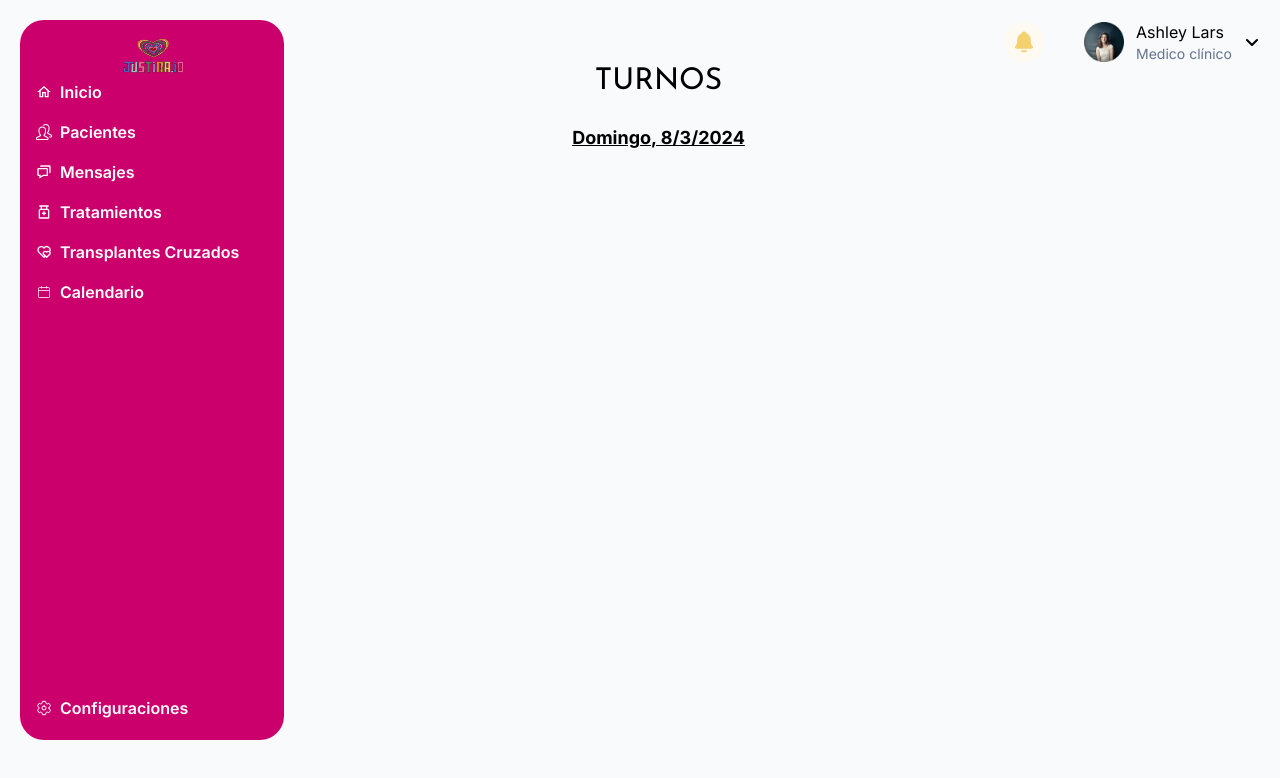
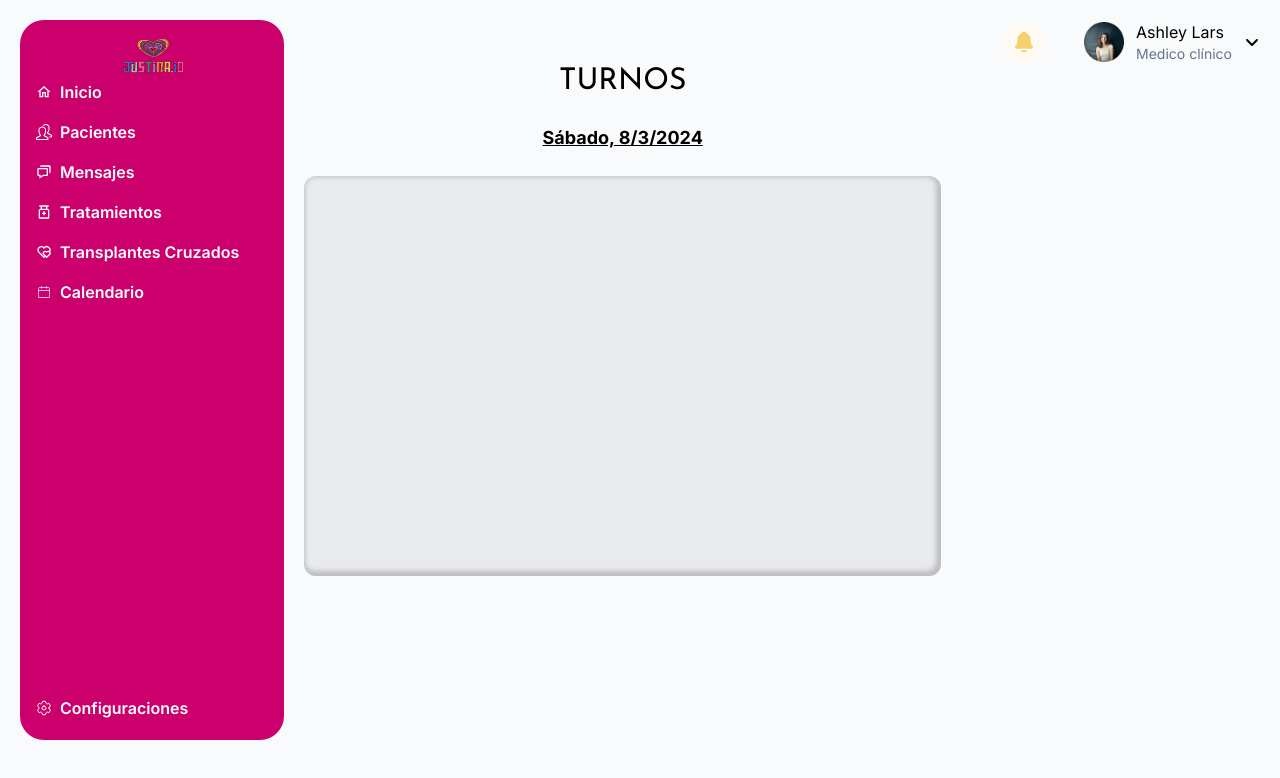
Before and after one commit to No-Country-simulation/h1-15-python-react, a React (Vite) app in the folder Frontend/: page /doctor/appointments in a window 1280 px wide. Shown: the top 778 px of the page. Built offline with nearby package versions, Linux system fonts and the light colour scheme; sample sign-in values are in the browser's storage.

Commit message:
design changes

```diff
--- a/Frontend/src/components/Cards/CardPatientList.jsx
+++ b/Frontend/src/components/Cards/CardPatientList.jsx
@@ -1,23 +1,41 @@
-import { Avatar, Checkbox } from "@mui/material";
+/* eslint-disable react/prop-types */
+import { Avatar } from "@mui/material";
 import { FiArrowRight } from "react-icons/fi";
 
-const CardPatientList = (paciente, setPacienteSeleccionado) => {
+const CardPatientList = ({
+  paciente,
+  pacienteSeleccionado,
+  setPacienteSeleccionado,
+}) => {
+  const pacienteFake = {
+    diagnostic: "Arritmia",
+    picture: "/Perfil2.png",
+    risk: "Medio",
+    name: "Jonah Makarov",
+    age: "15",
+    headDoctor: "Porcel",
+    especialist: "Cardiología",
+    visits: "10",
+  };
   return (
     <div className="bg-[#28ADE4] w-full h-[64px] rounded-[76px] text-white flex items-center px-6">
-      <Checkbox color="success" />
       <div className="ml-[37px] flex items-center justify-between w-full">
         <div className="flex gap-2 items-center">
           <Avatar />
           <div>
-            <p className="font-medium text-sm">Joaquin Perez</p>
-            <p className="text-sm">46, Hipocardíaco</p>
+            <p className="font-medium text-sm">{paciente.name}</p>
+            <p className="text-sm">{paciente.age}, Hipocardíaco</p>
           </div>
         </div>
         <div>Hospital Alemán</div>
         <button
-          className="bg-white rounded-full px-2 py-2"
+          className="bg-white rounded-full px-2 py-2  hover:scale-110 transition-all duration-200"
           onClick={() => {
-            setPacienteSeleccionado(paciente);
+            if (!pacienteSeleccionado) {
+              setPacienteSeleccionado(pacienteFake);
+            } else {
+              setPacienteSeleccionado(undefined);
+            }
           }}
         >
           <FiArrowRight className="text-black text-lg" />
--- a/Frontend/src/pages/Doctor/Appointments/Doctor-appointments.jsx
+++ b/Frontend/src/pages/Doctor/Appointments/Doctor-appointments.jsx
@@ -295,14 +295,18 @@ const DoctorAppointments = () => {
   }, [fecha]);
 
   return (
-    <div className="flex justify-between gap-2 full">
-      <section className="grid gap-2 h-fit relative grow">
+    <div className="flex justify-between gap-2">
+      <section className="grid gap-2 h-fit relative w-2/3">
         <h1 className="font-josefin text-3xl text-center">TURNOS</h1>
         <h4
           className="w-fit justify-self-center cursor-pointer text-center text-lg font-bold underline my-4"
           onMouseEnter={() => setShowCalendar(true)}
         >
-          {capitalizar(dayjs(fecha).weekday(fecha.getDay()).format("dddd")) +
+          {capitalizar(
+            dayjs(fecha)
+              .weekday(fecha.getDay() - 1)
+              .format("dddd"),
+          ) +
             ", " +
             fecha.toLocaleDateString()}
         </h4>
@@ -316,7 +320,7 @@ const DoctorAppointments = () => {
           <Calendar fecha={setFecha} />
         </div>
         {/**LISTADO DE TURNOS DE LA FECHA SELECCIONADA */}
-        <article>
+        <article className="rounded-xl bg-[#00000010] w-full min-h-[400px] shadow-[inset_-2px_-2px_5px_3px_#00000030]">
           {turnos
             .filter((turno) =>
               dayjs(new Date(turno.appointmentDate)).isSame(
@@ -336,6 +340,7 @@ const DoctorAppointments = () => {
             })}
         </article>
       </section>
+
       <LateralView paciente={selectedPatient} />
     </div>
   );
--- a/Frontend/src/pages/Doctor/Patients/Doctor-patients.jsx
+++ b/Frontend/src/pages/Doctor/Patients/Doctor-patients.jsx
@@ -58,18 +58,21 @@ const DoctorPatients = () => {
           Agregar paciente
         </button>
       </div>
+      <section className="flex gap-6">
         <ul className="gap-4 flex flex-col w-2/3 mt-10">
           {/*Lista de pacientes */}
           {pacientes &&
             pacientes.map((paciente, index) => (
               <CardPatientList
                 key={index}
-              paciente={pacienteSeleccionado}
+                paciente={paciente}
+                pacienteSeleccionado={pacienteSeleccionado}
                 setPacienteSeleccionado={setPacienteSeleccionado}
               />
             ))}
         </ul>
         <LateralView paciente={pacienteSeleccionado} />
+      </section>
     </main>
   );
 };
```
Lines whose indentation alone changed are shown as unchanged.
